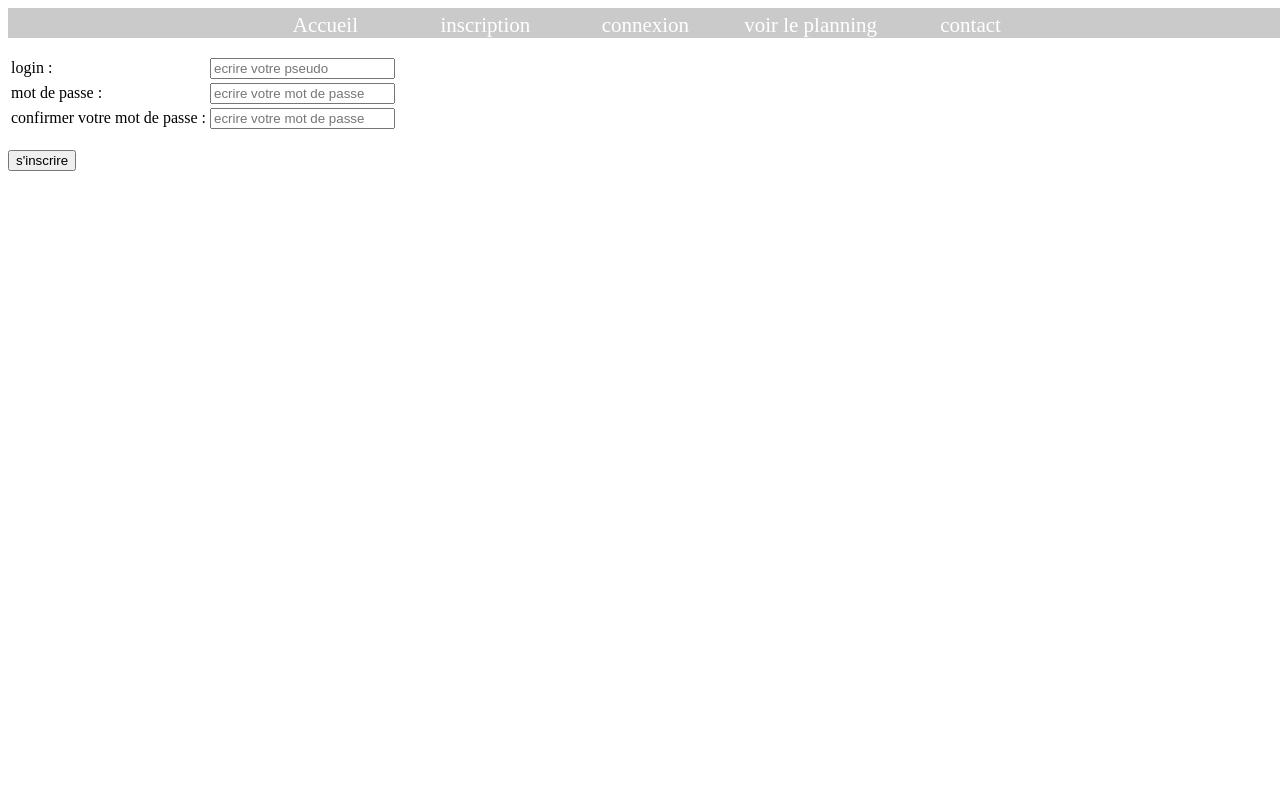
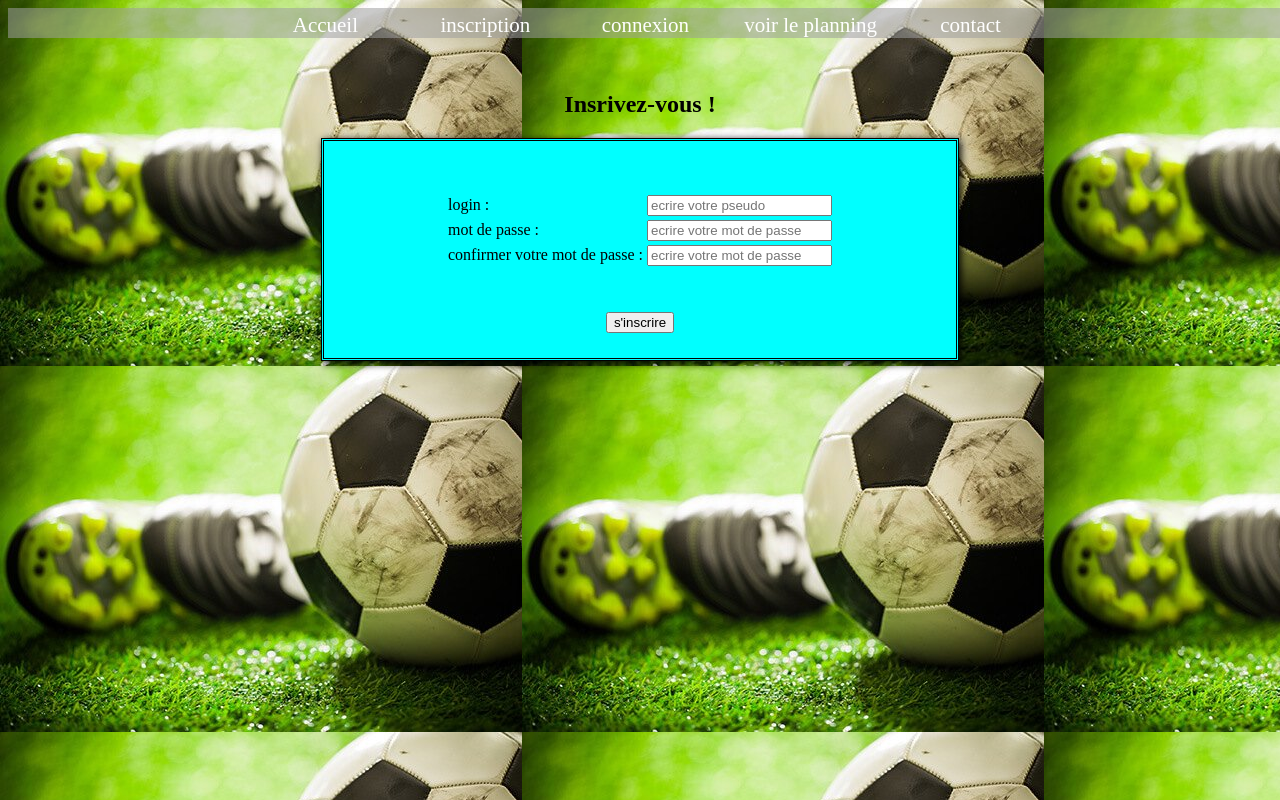
Before and after one commit to olivier-crozet/reservation-salles, a PHP site: page /inscription.php in a window 1280 px wide. Run offline with PHP 8.4, Linux system fonts and the light colour scheme.

Commit message:
css inscription debuté

```diff
--- /dev/null
+++ b/css/inscription.css
@@ -0,0 +1,29 @@
+header
+{
+	color: black;
+    padding-top: 5%;
+    background-size: cover;
+}
+body
+{
+	background-image: url(../image/chaussure.jpg);
+}
+.form
+	{
+		background-color: aqua;
+		width: 50%;
+		margin: auto;
+	    text-align: center;
+	    border-style: double;
+	    box-shadow: black 2px 2PX 8px;
+	    padding-top: 3%;
+}
+.tablinscri
+{
+	margin: auto;
+    margin-top: 2%;
+}
+.buton-inscription
+{
+	margin: 4%;
+}
--- a/inscription.php
+++ b/inscription.php
@@ -10,7 +10,7 @@ $connexion=mysqli_connect("localhost","root","","reservationsalles");
 $erreur="<p class='codeerreur'>vous n'etes pas connecté !";
     }
 ?>
-
+<!
 <html>
 <head>
 	   <meta charset="utf-8">
@@ -56,7 +56,7 @@ $erreur="<p class='codeerreur'>vous n'etes pas connecté !";
         <header class="oc-header-btp">
           <h1>Insrivez-vous !<h1>
         </header>
-<form  method="POST" action="" >
+<form class="form" method="POST" action="" >
 <?php
 
 
@@ -67,31 +67,17 @@ if (!empty($_POST["submit"]))
       {
                  if (($_POST['password']) == ($_POST['password2']))
                  {
-
-
                   $login= htmlspecialchars($_POST["login"]);
                   $password= password_hash($_POST["password"], PASSWORD_DEFAULT,array('cost'=> 12));
-
-
                   $reqdoublon = "SELECT login FROM `utilisateurs` where login=\"$login\";";
                   $req=mysqli_query($connexion,$reqdoublon);
-                  var_dump($req);
                   $retour=mysqli_num_rows($req);
-var_dump($retour);
-                  var_dump($retour);
-
-
-
-
 
                            if($retour==0)
                            {
-
                             $requete="INSERT INTO utilisateurs(login,password)
                             VALUES (\"$login\",\"$password\")";
-
                             $inser= mysqli_query($connexion, $requete);
-
                             // header("location: connexion.php");
                           }
                           else
```
